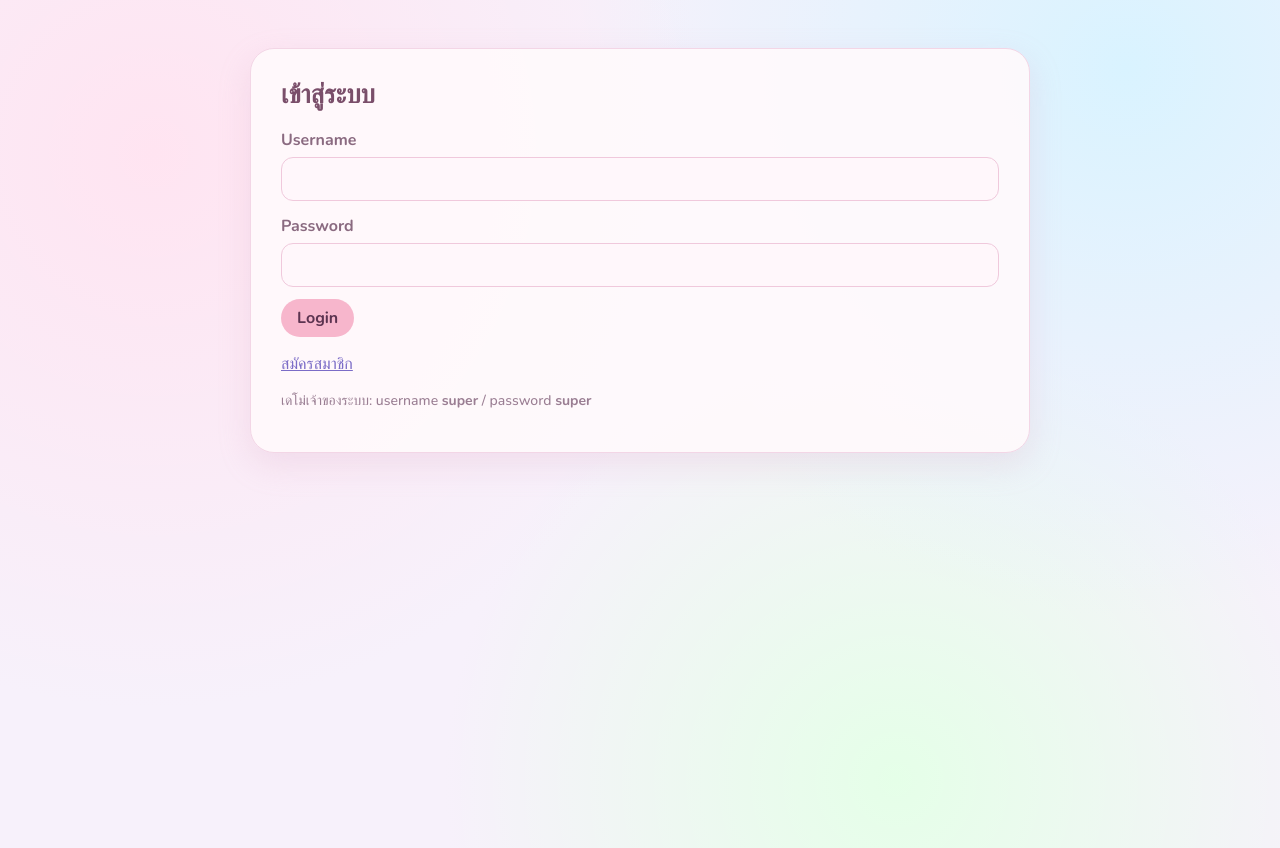
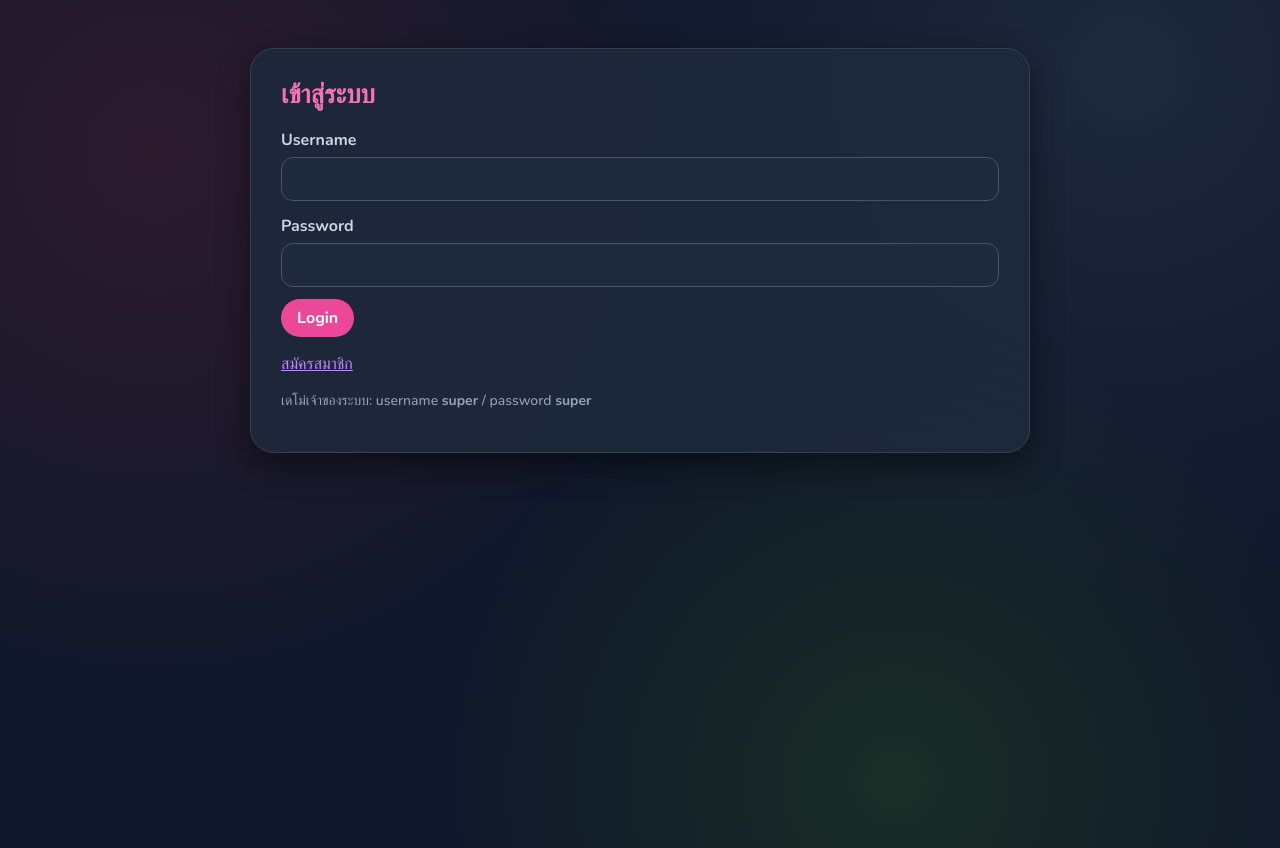
Before and after one commit to Napat1203/Image-Processing, a Python web app: template templates/login.html in a window 1280 px wide. Run offline with Jinja, Linux system fonts and the light colour scheme; the template is opened without the code that fills it, so the values that code supplies are empty.

Commit message:
style(theme): EditToDarkTheme

```diff
--- a/static/style.css
+++ b/static/style.css
@@ -1,58 +1,60 @@
 @import url("https://fonts.googleapis.com/css2?family=Nunito:wght@500;700;800&display=swap");
 
-* { box-sizing: border-box; }
+* {
+  box-sizing: border-box;
+}
 
 body {
   font-family: "Nunito", "Segoe UI", Tahoma, sans-serif;
   margin: 0;
   min-height: 100vh;
-  color: #5c4b5a;
+  color: #e2e8f0;
   background:
-    radial-gradient(circle at 12% 18%, #ffe4f1 0, transparent 42%),
-    radial-gradient(circle at 88% 8%, #d9f3ff 0, transparent 40%),
-    radial-gradient(circle at 70% 92%, #e5ffe8 0, transparent 38%),
-    #f7f1fb;
+    radial-gradient(circle at 12% 18%, #2d1b2e 0, transparent 42%),
+    radial-gradient(circle at 88% 8%, #1e293b 0, transparent 40%),
+    radial-gradient(circle at 70% 92%, #1a2e26 0, transparent 38%),
+    #0f172a;
 }
 
 .wrap {
   max-width: 780px;
   margin: 48px auto;
-  background: rgba(255, 250, 252, 0.92);
+  background: rgba(30, 41, 59, 0.92);
   padding: 28px 30px;
-  border: 1px solid #f3d6e6;
+  border: 1px solid #334155;
   border-radius: 24px;
-  box-shadow: 0 12px 32px rgba(214, 160, 190, 0.22);
+  box-shadow: 0 12px 32px rgba(0, 0, 0, 0.45);
 }
 
 h1 {
   margin-top: 0;
   font-size: 26px;
-  color: #7a4e6a;
+  color: #f472b6;
 }
 
 label {
   display: block;
   margin: 14px 0 6px;
   font-weight: 700;
-  color: #8a6a80;
+  color: #cbd5e1;
 }
 
 input[type="text"],
 input[type="password"] {
   width: 100%;
   padding: 10px 12px;
-  border: 1px solid #f0c9dc;
+  border: 1px solid #475569;
   border-radius: 12px;
-  background: #fff7fb;
-  color: #5c4b5a;
+  background: #1e293b;
+  color: #f8fafc;
   font: inherit;
 }
 
 input[type="text"]:focus,
 input[type="password"]:focus {
-  outline: 2px solid #c9b6f2;
-  border-color: #c9b6f2;
-  background: #fff;
+  outline: 2px solid #a855f7;
+  border-color: #a855f7;
+  background: #0f172a;
 }
 
 button,
@@ -63,35 +65,36 @@ button,
   cursor: pointer;
   border: none;
   border-radius: 999px;
-  background: #f7b6cc;
-  color: #5c3350;
+  background: #ec4899;
+  color: #ffffff;
   font: inherit;
   font-weight: 700;
+  transition: background 0.2s ease;
 }
 
 button:hover,
 .btn:hover {
-  background: #f199bb;
+  background: #db2777;
 }
 
 button.danger {
-  background: #ffc4b8;
-  color: #7a3b36;
+  background: #ef4444;
+  color: #ffffff;
 }
 
 button.danger:hover {
-  background: #f5a898;
+  background: #dc2626;
 }
 
 .error {
-  color: #c45b78;
-  background: #ffe6ee;
+  color: #fca5a5;
+  background: #450a0a;
   padding: 8px 12px;
   border-radius: 12px;
 }
 
 .hint {
-  color: #9a7e93;
+  color: #94a3b8;
   font-size: 14px;
 }
 
@@ -102,19 +105,22 @@ button.danger:hover {
 .nav a {
   margin-right: 10px;
   text-decoration: none;
-  color: #6b8fc7;
-  background: #e7f2ff;
+  color: #38bdf8;
+  background: #1e293b;
+  border: 1px solid #334155;
   padding: 6px 12px;
   border-radius: 999px;
   font-weight: 700;
+  transition: all 0.2s ease;
 }
 
 .nav a:hover {
-  background: #d5e8ff;
+  background: #334155;
+  color: #7dd3fc;
 }
 
 a {
-  color: #7b6cc7;
+  color: #c084fc;
 }
 
 table {
```
Also changed, not shown: other parts of static/style.css (+49 -7 lines), templates/home.html (+22 -1 lines).
